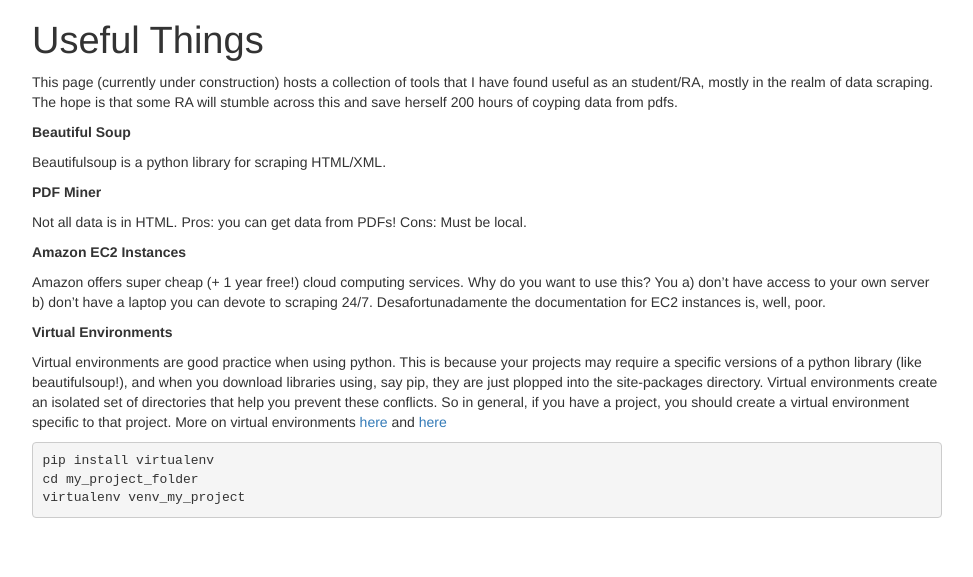
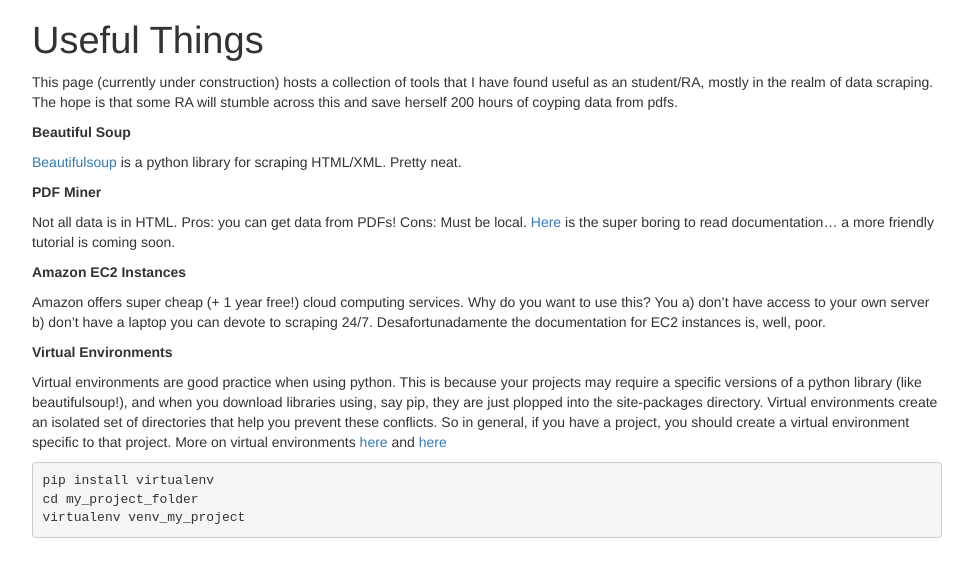
Before and after one commit to Matt-Tarduno/Matt-Tarduno.github.io, a Jekyll site: the page scraping_guide/scraping_guide.html, which Jekyll copies as it is, in a window 1280 px wide. Shown: the top 577 px of the page, without its empty margins (153-1126 px from the left). Built offline with Jekyll 4.4.1, drawn with Linux system fonts in a browser that asks for light colours.

Commit message:
updated scraping guide

```diff
--- a/scraping_guide/scraping_guide.Rmd
+++ b/scraping_guide/scraping_guide.Rmd
@@ -12,11 +12,11 @@
 
 **Beautiful Soup**
 
-Beautifulsoup is a python library for scraping HTML/XML.
+[Beautifulsoup](https://www.crummy.com/software/BeautifulSoup/?) is a python library for scraping HTML/XML. Pretty neat.
 
 **PDF Miner**
 
-Not all data is in HTML. Pros: you can get data from PDFs! Cons: Must be local.
+Not all data is in HTML. Pros: you can get data from PDFs! Cons: Must be local. [Here](https://media.readthedocs.org/pdf/pdfminer-docs/latest/pdfminer-docs.pdf) is  the super boring to read documentation... a more friendly tutorial is coming soon.
 
 
 **Amazon EC2 Instances**
--- a/scraping_guide/scraping_guide.html
+++ b/scraping_guide/scraping_guide.html
@@ -127,9 +127,9 @@
 
 <p>This page (currently under construction) hosts a collection of tools that I have found useful as an student/RA, mostly in the realm of data scraping. The hope is that some RA will stumble across this and save herself 200 hours of coyping data from pdfs.</p>
 <p><strong>Beautiful Soup</strong></p>
-<p>Beautifulsoup is a python library for scraping HTML/XML.</p>
+<p><a href="https://www.crummy.com/software/BeautifulSoup/?">Beautifulsoup</a> is a python library for scraping HTML/XML. Pretty neat.</p>
 <p><strong>PDF Miner</strong></p>
-<p>Not all data is in HTML. Pros: you can get data from PDFs! Cons: Must be local.</p>
+<p>Not all data is in HTML. Pros: you can get data from PDFs! Cons: Must be local. <a href="https://media.readthedocs.org/pdf/pdfminer-docs/latest/pdfminer-docs.pdf">Here</a> is the super boring to read documentation… a more friendly tutorial is coming soon.</p>
 <p><strong>Amazon EC2 Instances</strong></p>
 <p>Amazon offers super cheap (+ 1 year free!) cloud computing services. Why do you want to use this? You a) don’t have access to your own server b) don’t have a laptop you can devote to scraping 24/7. Desafortunadamente the documentation for EC2 instances is, well, poor.</p>
 <p><strong>Virtual Environments</strong></p>
```
